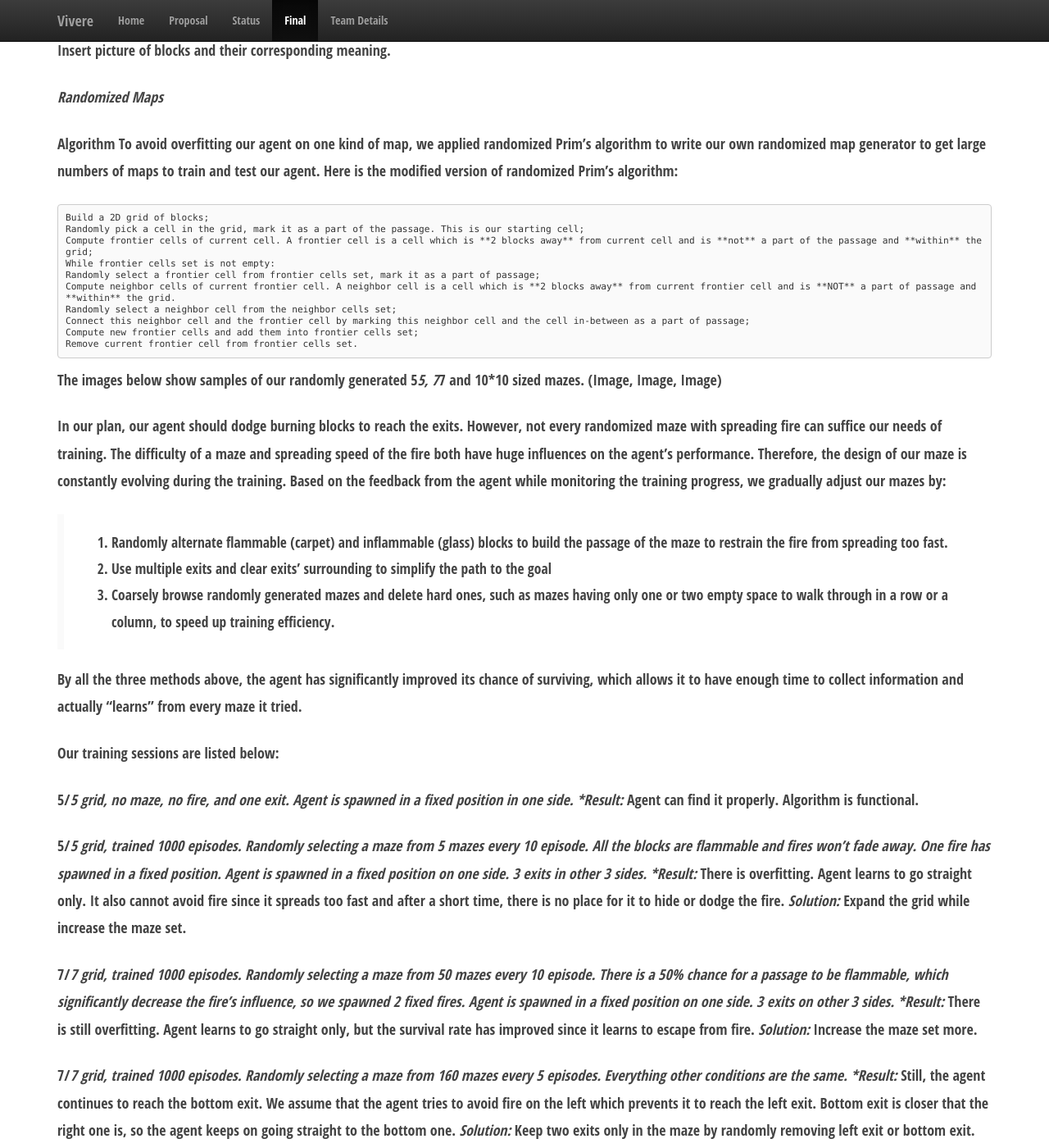
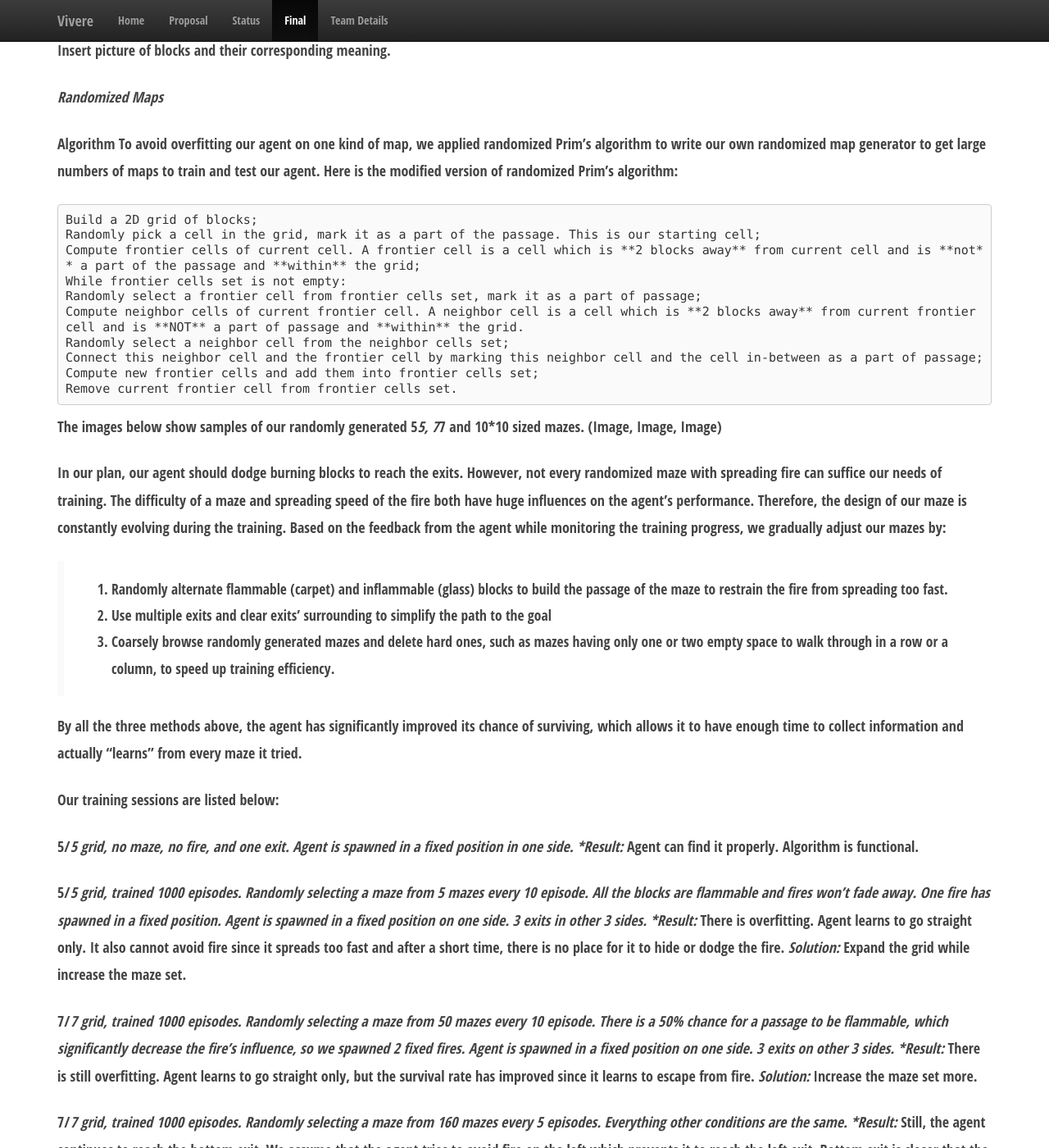
Before and after one commit to Enhjin/Vivere, a Jekyll site: the page built from docs/final.md, in a window 1280 px wide and 1400 px high, scrolled down 686 px. Shown: the whole window at 82% size. Built offline with Jekyll 4.4.1, drawn with Linux system fonts in a browser that asks for light colours.

Commit message:
Update custom.css

```diff
--- a/docs/css/custom.css
+++ b/docs/css/custom.css
@@ -113,7 +113,7 @@ code {
 pre,
 code {
   font-family: Menlo, Monaco, "Courier New", monospace;
-  font-size: 80%;
+  font-size: 15px;
 }
 
 pre {
```
